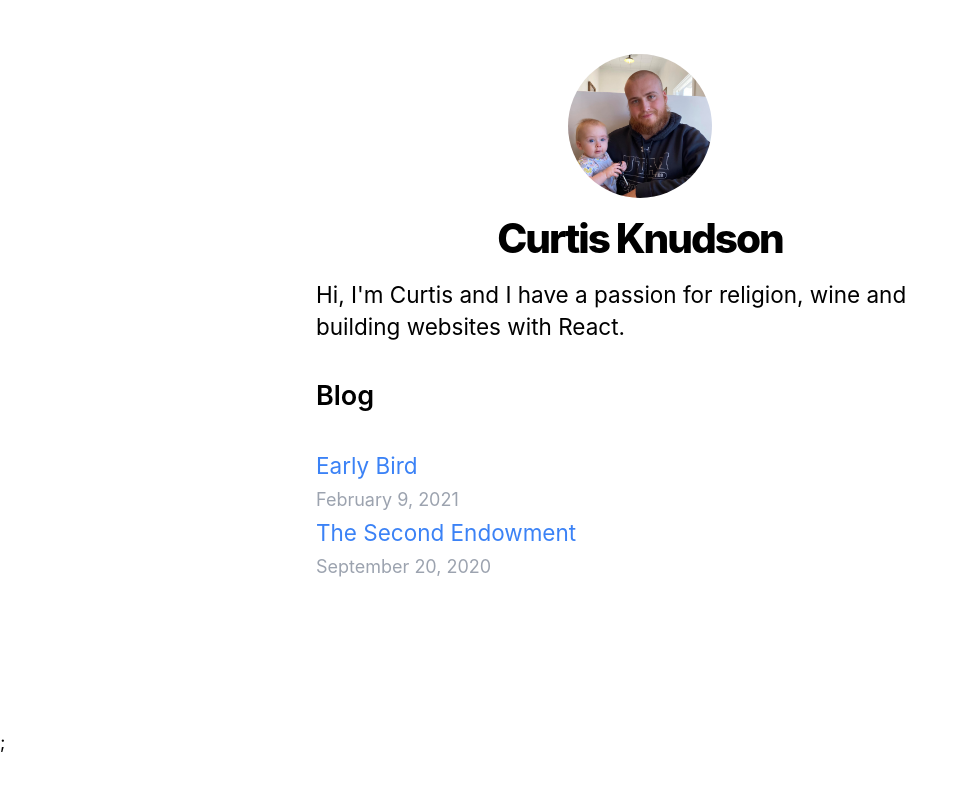
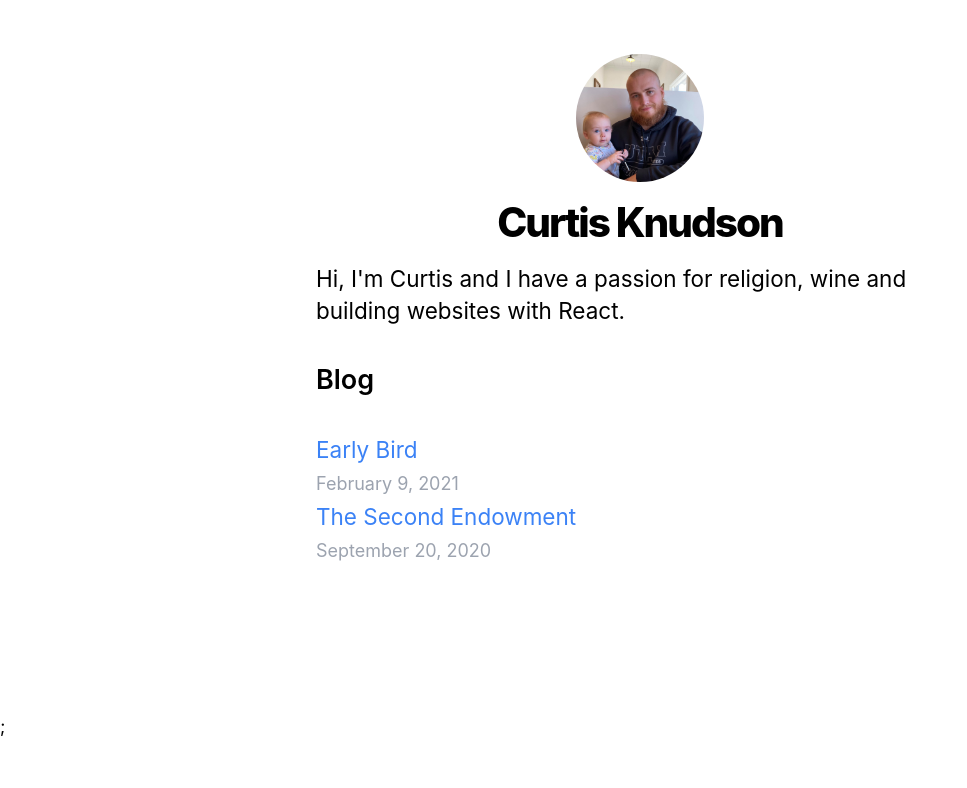
Before and after one commit to TheNordicYogi/NordicYogi, a Next.js app: page / in a window 1280 px wide. Shown: the top 788 px of the page, without its empty margins (0-967 px from the left). Built offline with nearby package versions, Linux system fonts and the light colour scheme.

Commit message:
modified aspect ratio for better loading and added description for seo

```diff
--- a/components/layout.js
+++ b/components/layout.js
@@ -1,5 +1,6 @@
 import Head from "next/head";
 import Link from "next/link";
+import Image from "next/image";
 import React, { useState } from "react";
 
 const name = "Curtis Knudson";
@@ -71,10 +72,12 @@ export default function Layout({ children, home }) {
       <header className="flex flex-col items-center">
         {home ? (
           <>
-            <img
+            <Image
               src="/images/profile.jpg"
               className="rounded-full   w-32 h-32"
               alt={name}
+              width="128"
+              height="128"
             />
             <h1 className="text-4xl tracking-tighter font-extrabold my-4 mx-0">
               {name}
--- a/pages/blog/[id].js
+++ b/pages/blog/[id].js
@@ -40,6 +40,7 @@ export default function Post({ postData }) {
             <title>
               {postData.title}: {postData.subtitle}
             </title>
+            <meta property="description" content={postData.description} />
             <meta
               property="og:image"
               content={"http://nordicyogi.com" + postData.header}
--- a/styles/globals.css
+++ b/styles/globals.css
@@ -53,4 +53,5 @@ img {
 }
 .blog > p > img {
   margin: 0 auto;
+  aspect-ratio: attr(648) / attr(348);
 }
```
Also changed, not shown: public/images/profile.jpg.
